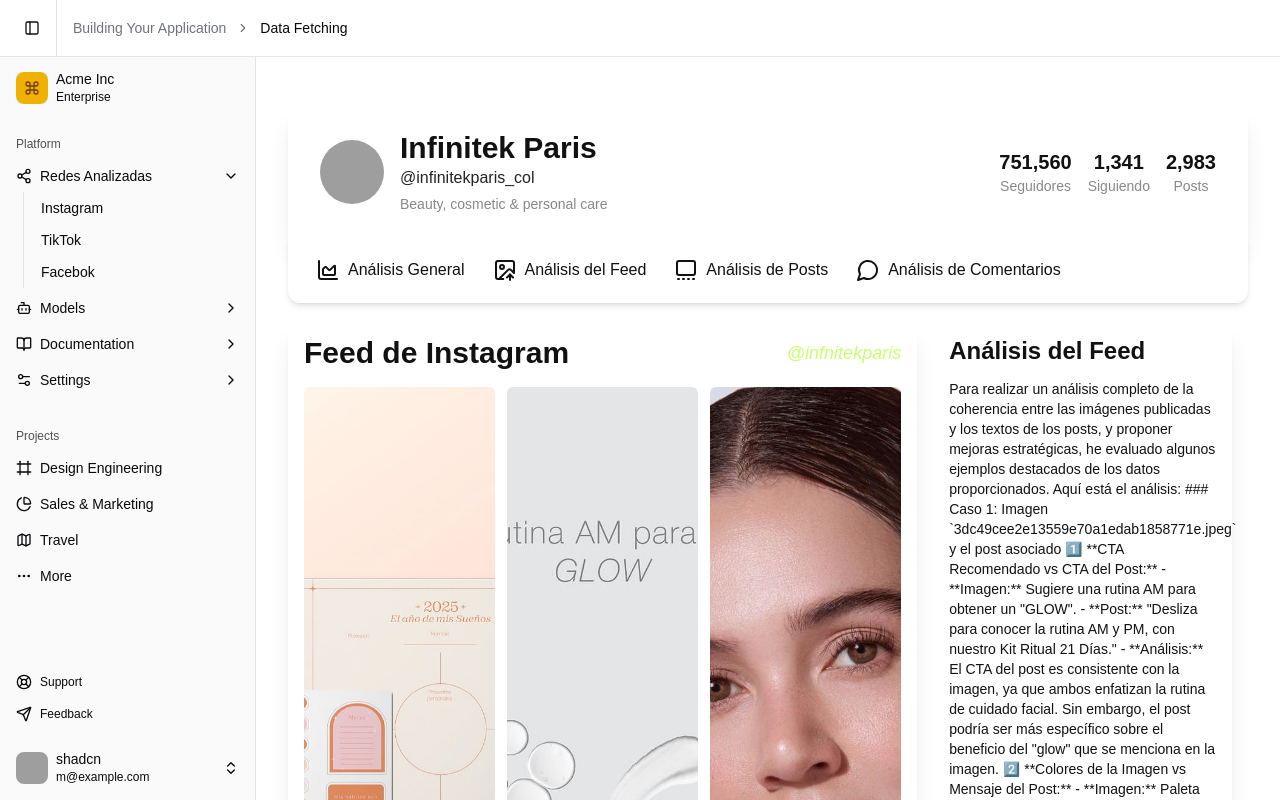
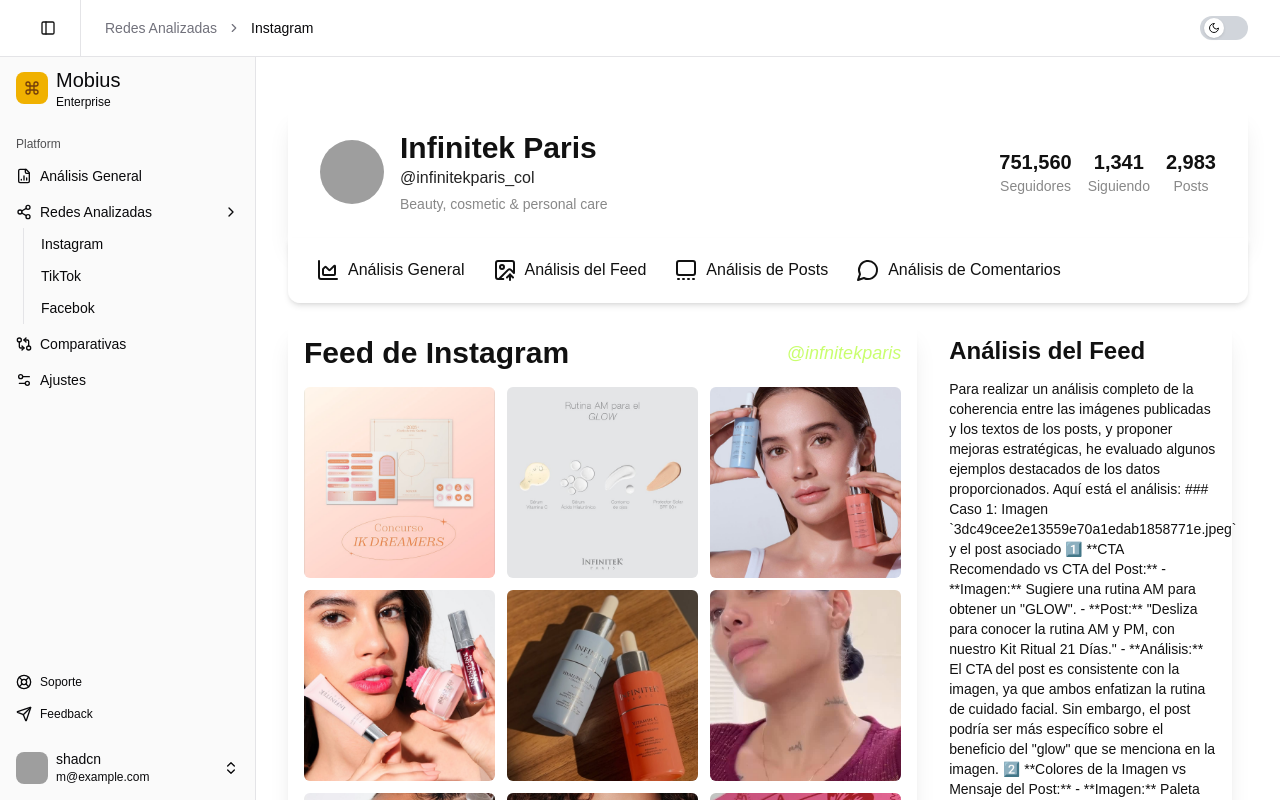
Before and after one commit to NicolasPerezM/NoitFront, an Astro site: page /feedAnalyzer in a window 1280 px wide. Built offline with nearby package versions, Linux system fonts and the light colour scheme; Astro itself is replaced by a stand-in of ours; grey boxes are pictures that could not be loaded.

Commit message:
cambios en el sidebar, se agregó el componente card.tsx

```diff
--- a/src/components/app-sidebar.tsx
+++ b/src/components/app-sidebar.tsx
@@ -5,12 +5,13 @@
   Command,
   Frame,
   LifeBuoy,
-  Map,
+  FileChartColumn,
   PieChart,
   Send,
   Settings2,
   SquareTerminal,
-  Share2
+  Share2,
+  GitCompareArrows
 } from "lucide-react"
 
 import { NavMain } from "@/components/nav-main"
@@ -35,6 +36,11 @@
   },
   navMain: [
     {
+      title: "Análisis General",
+      url: "#",
+      icon: FileChartColumn,
+    },
+    {
       title: "Redes Analizadas",
       url: "#",
       icon: Share2,
@@ -55,74 +61,19 @@
       ],
     },
     {
-      title: "Models",
+      title: "Comparativas",
       url: "#",
-      icon: Bot,
-      items: [
-        {
-          title: "Genesis",
-          url: "#",
-        },
-        {
-          title: "Explorer",
-          url: "#",
-        },
-        {
-          title: "Quantum",
-          url: "#",
-        },
-      ],
+      icon: GitCompareArrows,
     },
     {
-      title: "Documentation",
-      url: "#",
-      icon: BookOpen,
-      items: [
-        {
-          title: "Introduction",
-          url: "#",
-        },
-        {
-          title: "Get Started",
-          url: "#",
-        },
-        {
-          title: "Tutorials",
-          url: "#",
-        },
-        {
-          title: "Changelog",
-          url: "#",
-        },
-      ],
-    },
-    {
-      title: "Settings",
+      title: "Ajustes",
       url: "#",
       icon: Settings2,
-      items: [
-        {
-          title: "General",
-          url: "#",
-        },
-        {
-          title: "Team",
-          url: "#",
-        },
-        {
-          title: "Billing",
-          url: "#",
-        },
-        {
-          title: "Limits",
-          url: "#",
-        },
-      ],
     },
   ],
   navSecondary: [
     {
-      title: "Support",
+      title: "Soporte",
       url: "#",
       icon: LifeBuoy,
     },
@@ -154,6 +105,7 @@
 export function AppSidebar({ ...props }: React.ComponentProps<typeof Sidebar>) {
   return (
     <Sidebar
+      collapsible="icon"
       className="top-(--header-height) h-[calc(100svh-var(--header-height))]!"
       {...props}
     >
@@ -166,7 +118,7 @@
                   <Command className="size-4" />
                 </div>
                 <div className="grid flex-1 text-left text-sm leading-tight">
-                  <span className="truncate font-medium">Acme Inc</span>
+                  <span className="truncate font-medium text-xl">Mobius</span>
                   <span className="truncate text-xs">Enterprise</span>
                 </div>
               </a>
@@ -176,12 +128,12 @@
       </SidebarHeader>
       <SidebarContent>
         <NavMain items={data.navMain} />
-        <NavProjects projects={data.projects} />
+        {/*<NavProjects projects={data.projects} />*/}
         <NavSecondary items={data.navSecondary} className="mt-auto" />
       </SidebarContent>
-      <SidebarFooter>
+      {<SidebarFooter>
         <NavUser user={data.user} />
-      </SidebarFooter>
+      </SidebarFooter>}
     </Sidebar>
   )
 }
--- a/src/components/common/ThemeToggle.jsx
+++ b/src/components/common/ThemeToggle.jsx
@@ -94,17 +94,17 @@
         aria-label={`Cambiar a modo ${theme === "light" ? "oscuro" : "claro"}`}
         title={`Cambiar a modo ${theme === "light" ? "oscuro" : "claro"}`}
         onClick={toggleTheme}
-        className={`${positionClass} ${sizeMap[size].switch} relative rounded-full bg-gray-300 dark:bg-primary transition-colors duration-300 ${className}`}
+        className={`${positionClass} ${sizeMap[size].switch} relative rounded-full bg-gray-300 dark:bg-theme-primary transition-colors duration-300 ${className}`}
       >
         <span
-          className={`absolute top-1 h-5/6 aspect-square rounded-full bg-white shadow-sm transform transition-transform duration-300 ${
+          className={`absolute top-0.5 h-5/6 aspect-square rounded-full bg-white shadow-sm transform transition-transform duration-300 ${
             theme === "light" ? "left-1" : "left-[calc(100%-1.75rem)]"
           }`}
         >
           {theme === "light" ? (
-            <Moon className="h-full w-full p-1 text-gray-700" />
+            <Moon className="h-full w-full p-1 text-theme-darkest" />
           ) : (
-            <Sun className="h-full w-full p-1 text-amber-500" />
+            <Sun className="h-full w-full p-1 text-theme-primary" />
           )}
         </span>
       </button>
--- a/src/components/nav-main.tsx
+++ b/src/components/nav-main.tsx
@@ -36,14 +36,15 @@
     <SidebarGroup>
       <SidebarGroupLabel>Platform</SidebarGroupLabel>
       <SidebarMenu>
-        {items.map((item) => (
-          <Collapsible
-            key={item.title}
-            asChild
-            defaultOpen={item.isActive}
-            className="group/collapsible"
-          >
-            <SidebarMenuItem>
+        {items.map((item) => {
+          const hasSubItems = item.items?.length > 0;
+
+          return (
+            <SidebarMenuItem key={item.title}>
+              {/* Solo usa Collapsible si hay subítems */}
+              {hasSubItems ? (
+                <Collapsible key={item.title} asChild defaultOpen={item.isActive}>
+                  <div>
                     <CollapsibleTrigger asChild>
                       <SidebarMenuButton tooltip={item.title}>
                         {item.icon && <item.icon />}
@@ -64,9 +65,17 @@
                         ))}
                       </SidebarMenuSub>
                     </CollapsibleContent>
+                  </div>
+                </Collapsible>
+              ) : (
+                <SidebarMenuButton tooltip={item.title}>
+                  {item.icon && <item.icon />}
+                  <span>{item.title}</span>
+                </SidebarMenuButton>
+              )}
             </SidebarMenuItem>
-          </Collapsible>
-        ))}
+          );
+        })}
       </SidebarMenu>
     </SidebarGroup>
   )
--- a/src/components/nav-secondary.tsx
+++ b/src/components/nav-secondary.tsx
@@ -8,6 +8,8 @@
   SidebarMenuButton,
   SidebarMenuItem,
 } from "@/components/ui/sidebar"
+
+
 
 export function NavSecondary({
   items,
--- a/src/components/site-header.tsx
+++ b/src/components/site-header.tsx
@@ -1,6 +1,6 @@
-import { SidebarIcon } from "lucide-react"
+import { SidebarIcon } from "lucide-react";
 
-import { SearchForm } from "@/components/search-form"
+import { SearchForm } from "@/components/search-form";
 import {
   Breadcrumb,
   BreadcrumbItem,
@@ -8,17 +8,19 @@
   BreadcrumbList,
   BreadcrumbPage,
   BreadcrumbSeparator,
-} from "@/components/ui/breadcrumb"
-import { Button } from "@/components/ui/button"
-import { Separator } from "@/components/ui/separator"
-import { useSidebar } from "@/components/ui/sidebar"
+} from "@/components/ui/breadcrumb";
+import { Button } from "@/components/ui/button";
+import { Separator } from "@/components/ui/separator";
+import { useSidebar } from "@/components/ui/sidebar";
+import ThemeToggle from "./common/ThemeToggle";
 
 export function SiteHeader() {
-  const { toggleSidebar } = useSidebar()
+  const { toggleSidebar } = useSidebar();
 
   return (
     <header className="bg-background sticky top-0 z-50 flex w-full items-center border-b">
-      <div className="flex h-(--header-height) w-full items-center gap-2 px-4">
+      <div className="flex h-(--header-height) w-full items-center justify-between gap-2 px-8">
+        <div className="flex items-center gap-4 h-full">
           <Button
             className="h-8 w-8"
             variant="ghost"
@@ -31,17 +33,18 @@
           <Breadcrumb className="hidden sm:block">
             <BreadcrumbList>
               <BreadcrumbItem>
-              <BreadcrumbLink href="#">
-                Building Your Application
-              </BreadcrumbLink>
+                <BreadcrumbLink href="#">Redes Analizadas</BreadcrumbLink>
               </BreadcrumbItem>
               <BreadcrumbSeparator />
               <BreadcrumbItem>
-              <BreadcrumbPage>Data Fetching</BreadcrumbPage>
+                <BreadcrumbPage>Instagram</BreadcrumbPage>
               </BreadcrumbItem>
             </BreadcrumbList>
           </Breadcrumb>
         </div>
+
+        <ThemeToggle variant="switch" size="sm" />
+      </div>
     </header>
-  )
+  );
 }
--- a/src/features/socialAnalysis/instagram/InstagramHeader.jsx
+++ b/src/features/socialAnalysis/instagram/InstagramHeader.jsx
@@ -18,7 +18,7 @@
             </div>
             <div>
               <div className="flex items-center gap-4">
-                <h1 className="text-3xl text-theme-darkest dark:text-theme-white font-sora font-bold">{accountData.fullName}</h1>
+                <h1 className="text-3xl text-theme-darkest dark:text-theme-white font-orbitron font-bold">{accountData.fullName}</h1>
                 {accountData.verified && (
                   <span className="text-blue-500">
                     <svg xmlns="http://www.w3.org/2000/svg" viewBox="0 0 24 24" fill="currentColor" className="w-5 h-5">
--- a/src/features/socialAnalysis/instagram/feedAnalyzer/InsightFeed.jsx
+++ b/src/features/socialAnalysis/instagram/feedAnalyzer/InsightFeed.jsx
@@ -7,7 +7,7 @@
 export default function AnalysisSummary({ insightData }) {
   return (
 
-    <div className="w-full lg:w-1/3 lg:overflow-auto pr-0 lg:pr-4">
+    <div className="w-full lg:w-1/3 overflow-hidden pr-0 lg:pr-4">
       {/* Analysis Summary */}
       <div className="bg-theme-light  dark:bg-theme-dark p-4 rounded-xl shadow-xl mb-4">
         <h3 className="text-2xl font-semibold mb-3 text-theme-darkest dark:text-theme-light font-orbitron">Análisis del Feed</h3>
@@ -88,6 +88,8 @@
           <li>Utilizar hashtags más específicos del nicho para aumentar el alcance</li>
         </ul>
       </div>
+
     </div>
+
   );
 }
--- a/src/features/socialAnalysis/instagram/feedAnalyzer/InstagramFeedGrid.jsx
+++ b/src/features/socialAnalysis/instagram/feedAnalyzer/InstagramFeedGrid.jsx
@@ -6,8 +6,8 @@
  */
 export default function InstagramGrid({ posts }) {
   return (
-    <div className="w-full lg:w-2/3 h-auto">
-      <div className="bg-theme-light dark:bg-theme-dark p-4 rounded-xl shadow-xl h-full">
+    <div className="w-full lg:w-2/3">
+      <div className="bg-theme-light dark:bg-theme-dark p-4 rounded-xl shadow-xl">
         <div className="flex items-center justify-between mb-4">
           <h2 className="text-3xl font-semibold text-theme-darkest dark:text-theme-light">Feed de Instagram</h2>
           <p className="italic text-lg text-theme-primary hover:text-theme-darkest dark:text-theme-light dark:hover:text-theme-primary cursor-pointer">@infnitekparis</p>
@@ -23,7 +23,7 @@
               <img
                 src={post.image || "/placeholder.svg"}
                 alt={`Post ${post.id}`}
-                className="w-full h-full object-cover transition-transform duration-300 group-hover:scale-105"
+                className="w-full h-full object-cover aspect-square transition-transform duration-300 group-hover:scale-105"
               />
               <div className="absolute inset-0 bg-theme-gray bg-opacity-0 group-hover:bg-opacity-10 transition-opacity duration-300 flex items-center justify-center opacity-0 group-hover:opacity-85">
                 <div className="text-theme-white text-center">
--- a/src/styles/global.css
+++ b/src/styles/global.css
@@ -4,6 +4,14 @@
 @source "../../.flowbite-react/class-list.json";
 
 @custom-variant dark (&:where(.dark, .dark *));
+
+@font-face{
+  font-family: 'Britanica';
+  src: url('/fonts/Britanica-Heavy-Regular.ttf') format('truetype');
+  font-weight: normal;
+  font-style: normal;
+  font-display: swap;
+}
 
 @theme {
     --color-theme-darkest: #111111;   /* Negro mate, el más oscuro */
@@ -21,6 +29,7 @@
     --font-syne: 'Syne Variable', sans-serif;
     --font-orbitron: 'Orbitron Variable', sans-serif;
     --font-inter: 'Inter Variable', sans-serif;
+    --font-britanica: 'Britanica', sans-serif;
 }
 
 @theme inline {
```
Also changed, not shown: src/components/ui/card.tsx (added, +92 -0 lines), public/fonts/Britanica-Heavy-Regular.ttf (renamed from src/assets/fonts/Britanica-Heavy-Regular.ttf). Lines whose indentation alone changed are shown as unchanged.
